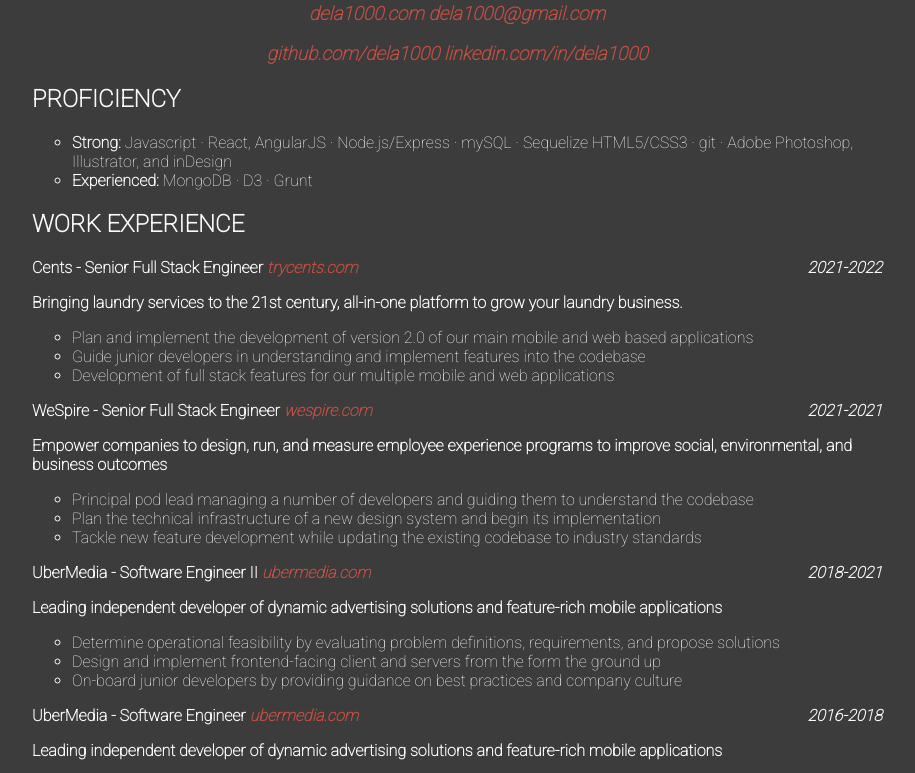
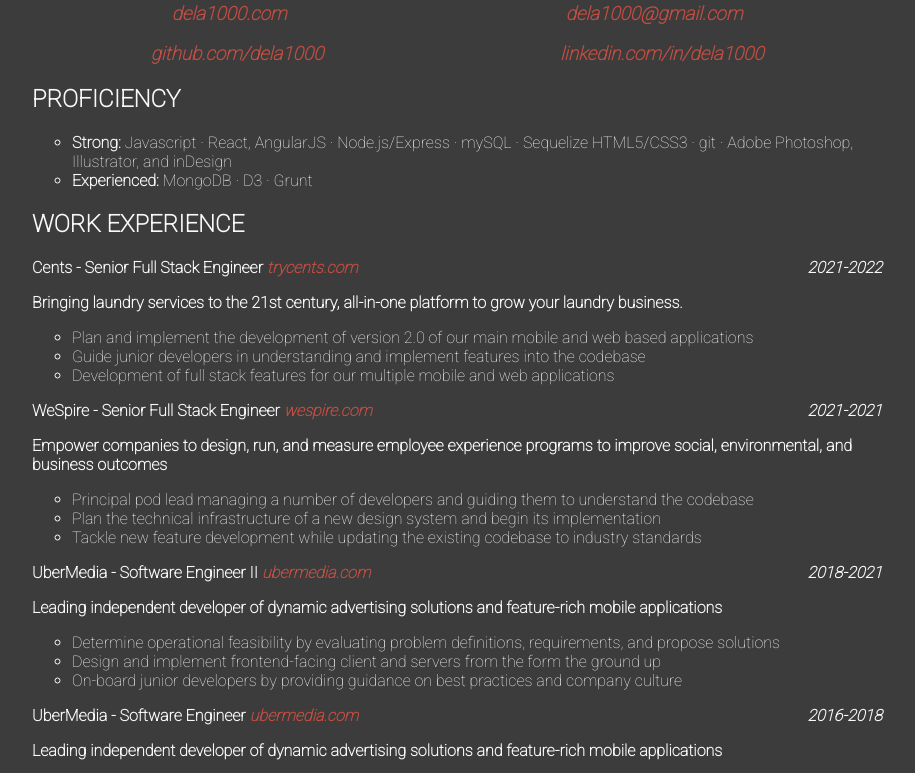
Before and after one commit to dela1000/dela1000.github.io, a website: page index.html in a window 1280 px wide. Shown: the part 164-937 px from the top of the page, without its empty margins (183-1098 px from the left). Drawn offline with nearby package versions, Linux system fonts and the light colour scheme; some packages are replaced by stand-ins of ours.

Commit message:
update contact section

```diff
--- a/index.html
+++ b/index.html
@@ -23,13 +23,13 @@
     </div>
     <div id="links">
       <div>
-        <h3>
+        <h3 class="spaceAround">
           <a class="brickRed" target="_blank" href="https://dela1000.com">dela1000.com</a>
           <a class="brickRed" target="_blank" href="mailto:dela1000@gmail.com">dela1000@gmail.com</a>
         </h3>
       </div>
       <div>
-        <h3>
+        <h3 class="spaceAround">
           <a class="brickRed" target="_blank" href="https://github.com/dela1000">github.com/dela1000</a>
           <a class="brickRed" target="_blank" href="https://www.linkedin.com/in/dela1000">linkedin.com/in/dela1000</a>
         </h3>
--- a/stylesheet.css
+++ b/stylesheet.css
@@ -67,6 +67,11 @@
   padding-right: 15  px;
 }
 
+.spaceAround {
+  display: flex;
+  justify-content: space-around;
+}
+
 #name{
   font-size: 64px;
   font-weight: bold;
```
